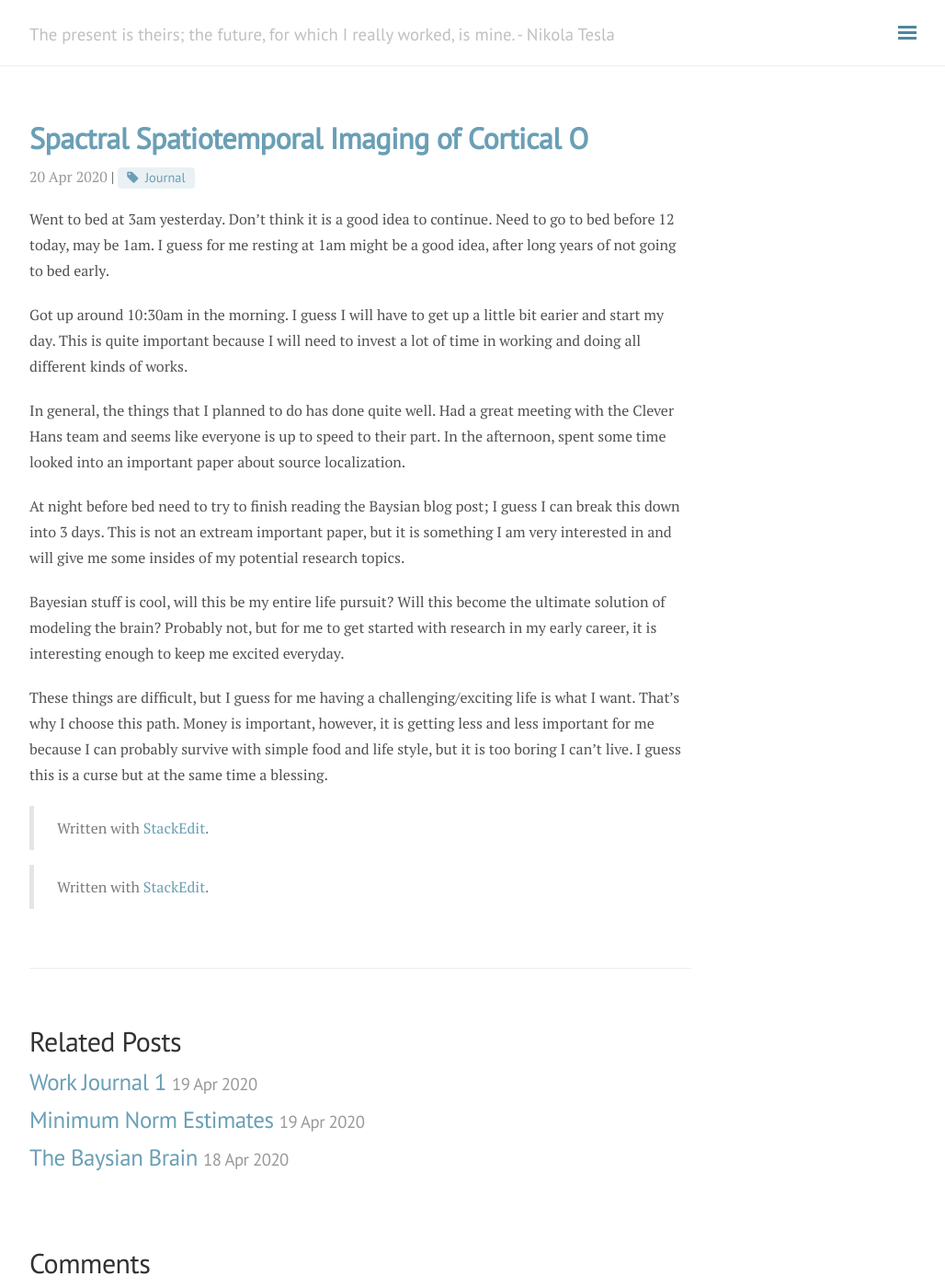
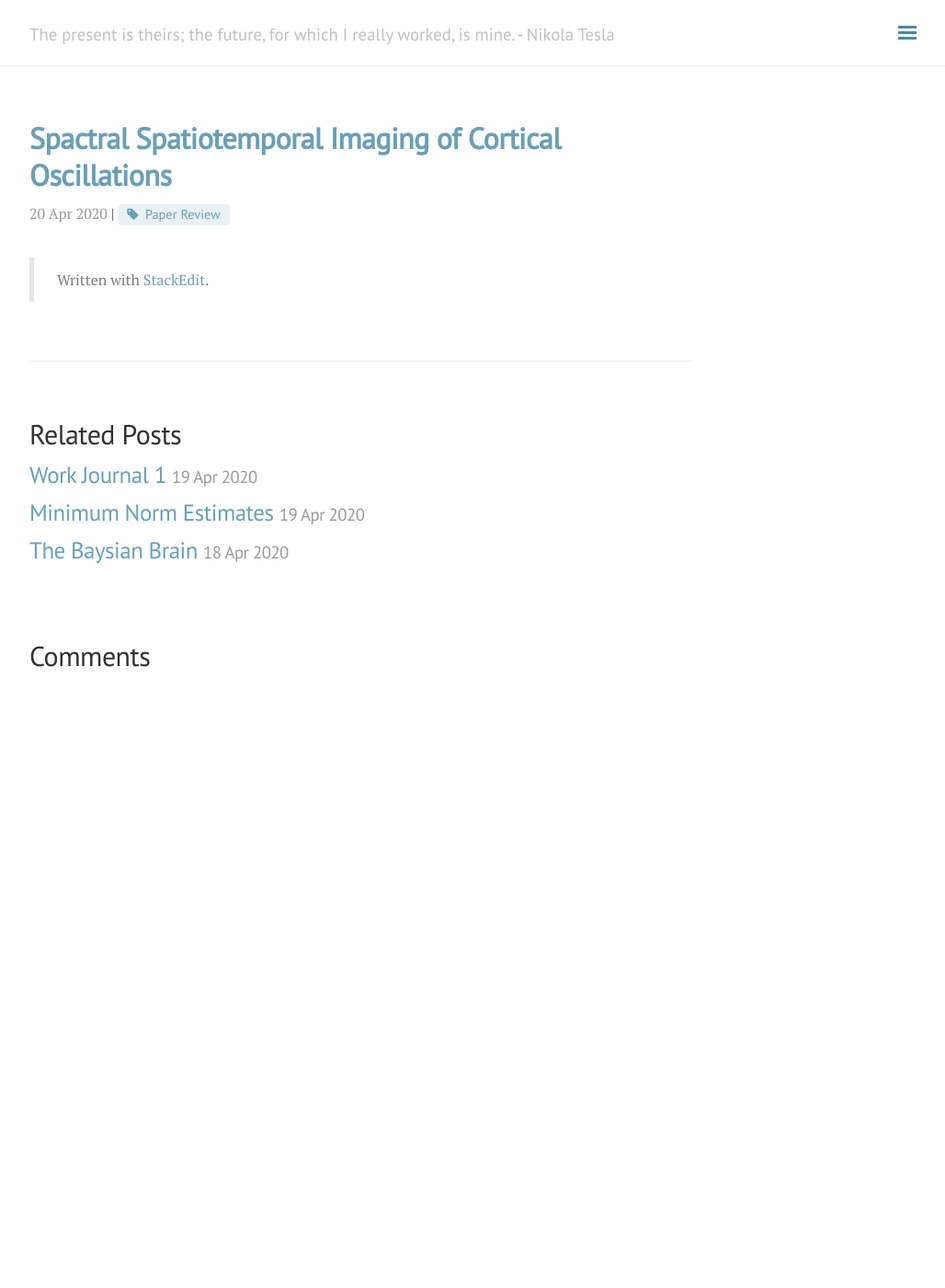
Before and after one commit to andylikescodes/andylikescodes.github.io, a Jekyll site: the page built from _posts/2020-4-20-Source-Estmation-Cortical-Oscillations.md, in a window 1280 px wide and 1400 px high. Shown: the whole window at 92% size, without its empty margins (248-1276 px from the left). Built offline with Jekyll 4.4.1, drawn with Linux system fonts in a browser that asks for light colours; nearby versions of some CDN libraries; comment, search, counter and statistics services are not loaded.

Commit message:
_posts/2020-4-20-Source-Estmation-Cortical-Oscillations.md updated from https://stackedit.io/

```diff
--- a/_posts/2020-4-20-Source-Estmation-Cortical-Oscillations.md
+++ b/_posts/2020-4-20-Source-Estmation-Cortical-Oscillations.md
@@ -1,26 +1,14 @@
 ---
 layout: post
-title: Spactral Spatiotemporal Imaging of Cortical O
-tag: [Journal]
-category: Work Journal
+title: Spactral Spatiotemporal Imaging of Cortical Oscillations
+tag: [Paper Review]
+category: Brain
 ---
 
-Went to bed at 3am yesterday. Don't think it is a good idea to continue. Need to go to bed before 12 today, may be 1am. I guess for me resting at 1am might be a good idea, after long years of not going to bed early.
 
-Got up around 10:30am in the morning. I guess I will have to get up a little bit earier and start my day. This is quite important because I will need to invest a lot of time in working and doing all different kinds of works.
-
-In general, the things that I planned to do has done quite well. Had a great meeting with the Clever Hans team and seems like everyone is up to speed to their part. In the afternoon, spent some time looked into an important paper about source localization.
-
-At night before bed need to try to finish reading the Baysian blog post; I guess I can break this down into 3 days. This is not an extream important paper, but it is something I am very interested in and will give me some insides of my potential research topics.
-
-Bayesian stuff is cool, will this be my entire life pursuit? Will this become the ultimate solution of modeling the brain? Probably not, but for me to get started with research in my early career, it is interesting enough to keep me excited everyday.
-
-These things are difficult, but I guess for me having a challenging/exciting life is what I want. That's why I choose this path. Money is important, however, it is getting less and less important for me because I can probably survive with simple food and life style, but it is too boring I can't live. I guess this is a curse but at the same time a blessing.
-
-> Written with [StackEdit](https://stackedit.io/).
 
 
 > Written with [StackEdit](https://stackedit.io/).
 <!--stackedit_data:
-eyJoaXN0b3J5IjpbLTE2NzgyOTYzOThdfQ==
+eyJoaXN0b3J5IjpbMzY0MDIxODIyXX0=
 -->
```
